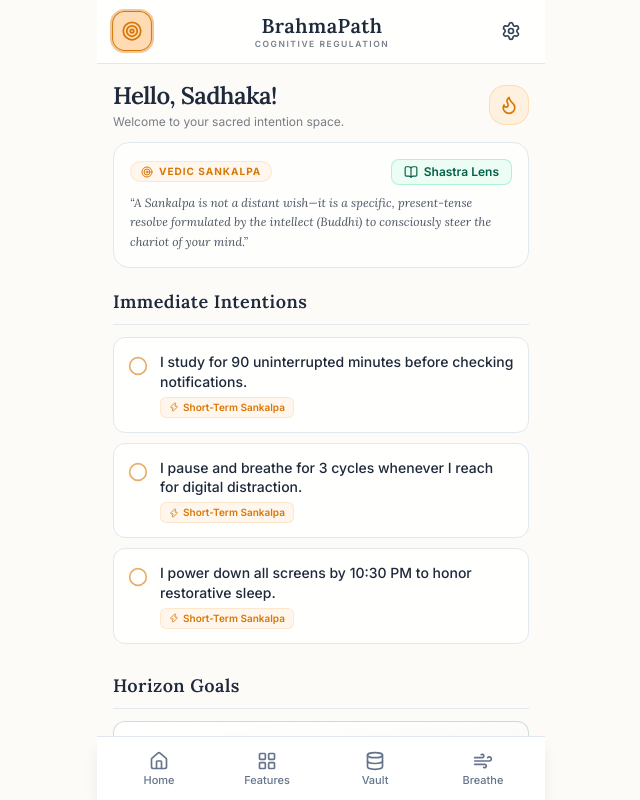
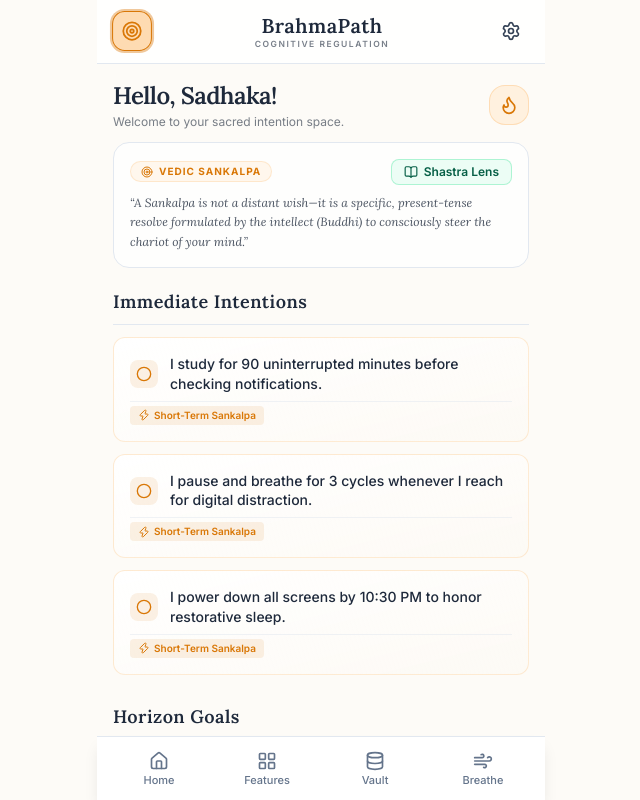
Before and after one commit to aayushm-stack/AAMIGA_serror, a React (Vite) app: page / in a window 1280 px wide. Both pictures are taken after a click on the button 451 px from the left and 31 px from the top of the page. Shown: the top 800 px of the page, without its empty margins (319-959 px from the left). Built offline with nearby package versions, Linux system fonts and the light colour scheme.

Commit message:
style(sankalpa): mirror short-term goal card layout to horizon goals with rounded icon box and bottom metadata pill

```diff
--- a/src/components/Sankalpa/ShortTermListContainer.tsx
+++ b/src/components/Sankalpa/ShortTermListContainer.tsx
@@ -43,7 +43,7 @@ export const ShortTermListContainer: React.FC<ShortTermListContainerProps> = ({
       </div>
 
       {/* List Container */}
-      <div className="space-y-2.5">
+      <div className="space-y-3">
         {goals.length === 0 ? (
           <div className="p-4 text-center rounded-xl border border-dashed border-[#E2E8F0] text-xs text-charcoal/50">
             No immediate intentions defined yet.
@@ -56,17 +56,18 @@ export const ShortTermListContainer: React.FC<ShortTermListContainerProps> = ({
             return (
               <div
                 key={goal.id}
-                className={`p-3.5 rounded-xl border transition-all duration-150 flex items-start gap-3 shadow-2xs ${
+                className={`p-4 rounded-xl border transition-all duration-150 space-y-2 shadow-2xs ${
                   isPendingDelete
                     ? 'border-red-400 bg-red-50/80 ring-1 ring-red-400/40'
                     : isPendingAdd
                     ? 'border-emerald-400 bg-emerald-50/70 ring-1 ring-emerald-500/30'
                     : isEditing
                     ? 'border-terracotta/30 bg-orange-50/20'
-                    : 'border-[#E2E8F0] bg-white/90'
+                    : 'border-orange-200/50 bg-gradient-to-br from-white/95 to-orange-50/20'
                 }`}
               >
-                {/* Visual Indicator 1 & 2: Shape/Icon according to WCAG 2.2 AA non-color conveyance */}
+                <div className="flex items-start gap-3">
+                  {/* Left Shape Indicator */}
                   <div className="mt-1 flex-shrink-0">
                     {isPendingDelete ? (
                       // Destructive shape icon: MinusCircle in high-contrast red (#991B1B, 7.89:1 ratio)
@@ -85,18 +86,18 @@ export const ShortTermListContainer: React.FC<ShortTermListContainerProps> = ({
                         <PlusCircle className="w-5 h-5 stroke-[2.2]" />
                       </div>
                     ) : isEditing ? (
-                    <div className="text-terracotta/70 flex items-center justify-center">
-                      <Zap className="w-4 h-4 text-terracotta" />
+                      <div className="w-6 h-6 rounded-lg bg-terracotta/15 text-terracotta flex items-center justify-center">
+                        <Zap className="w-3.5 h-3.5" />
                       </div>
                     ) : (
-                    <div className="text-terracotta flex items-center justify-center">
-                      <Circle className="w-5 h-5 text-terracotta/60" />
+                      <div className="w-7 h-7 rounded-lg bg-terracotta/10 text-terracotta flex items-center justify-center mt-0.5">
+                        <Circle className="w-4 h-4 text-terracotta" />
                       </div>
                     )}
                   </div>
 
                   {/* Content Area */}
-                <div className="flex-1 min-w-0 space-y-1.5">
+                  <div className="flex-1 min-w-0">
                     {isEditing ? (
                       <div className="space-y-1">
                         <div className="flex items-center justify-between">
@@ -138,17 +139,9 @@ export const ShortTermListContainer: React.FC<ShortTermListContainerProps> = ({
                         />
                       </div>
                     ) : (
-                    <>
                       <p className="text-sm leading-snug font-medium text-charcoal">
                         {goal.text}
                       </p>
-                      <div className="flex items-center gap-2">
-                        <span className="inline-flex items-center gap-1 text-[10px] font-semibold text-terracotta bg-orange-50 px-2 py-0.5 rounded-md border border-orange-200/50">
-                          <Zap className="w-2.5 h-2.5" />
-                          Short-Term Sankalpa
-                        </span>
-                      </div>
-                    </>
                     )}
                   </div>
 
@@ -181,6 +174,17 @@ export const ShortTermListContainer: React.FC<ShortTermListContainerProps> = ({
                     </div>
                   )}
                 </div>
+
+                {/* Read-only metadata pill */}
+                {!isEditing && (
+                  <div className="flex items-center justify-between pt-1 border-t border-[#E2E8F0]/50 text-[10px]">
+                    <span className="inline-flex items-center gap-1 font-semibold text-terracotta bg-terracotta/10 px-2 py-0.5 rounded">
+                      <Zap className="w-3 h-3" />
+                      Short-Term Sankalpa
+                    </span>
+                  </div>
+                )}
+              </div>
             );
           })
         )}
```
Lines whose indentation alone changed are shown as unchanged.
